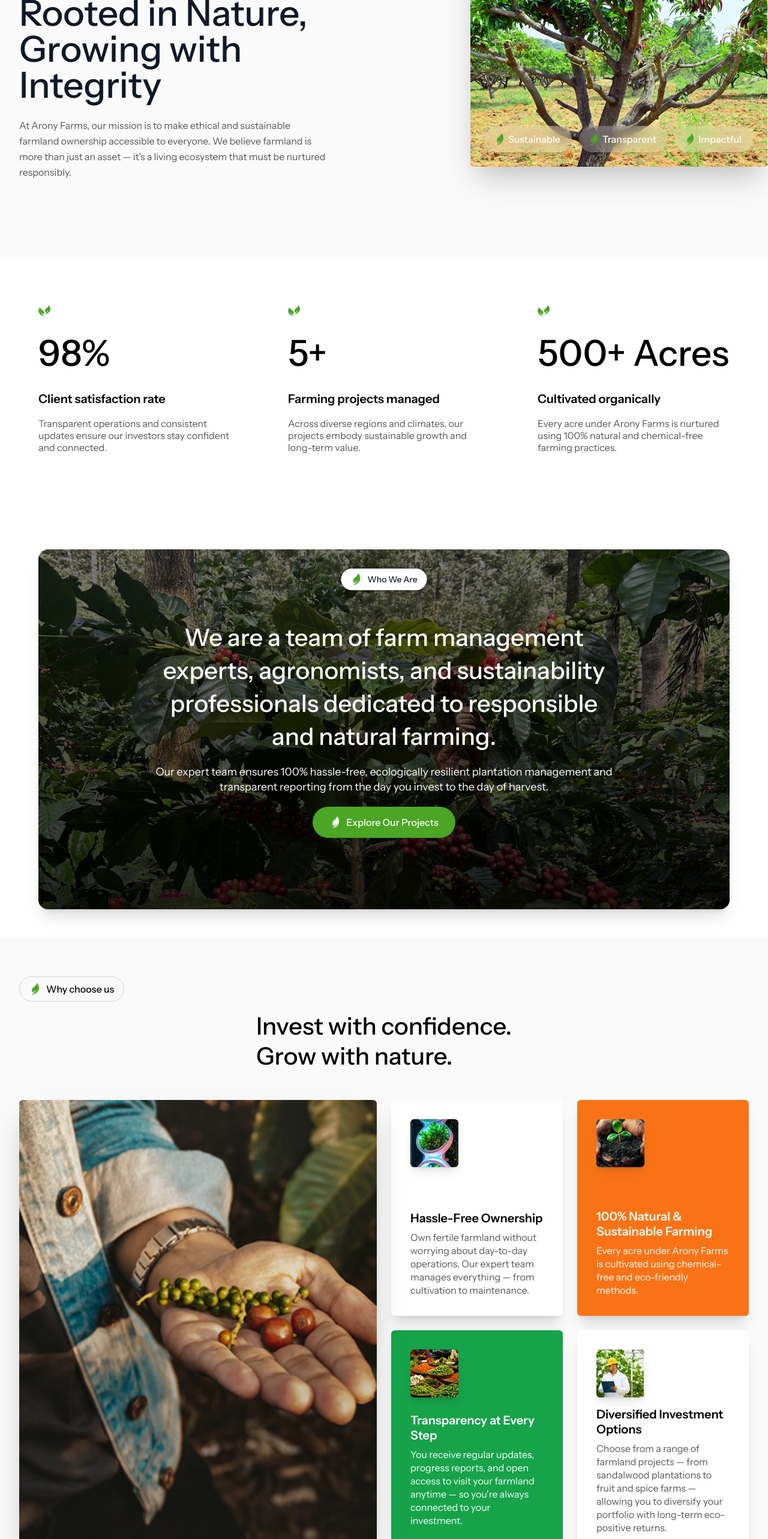
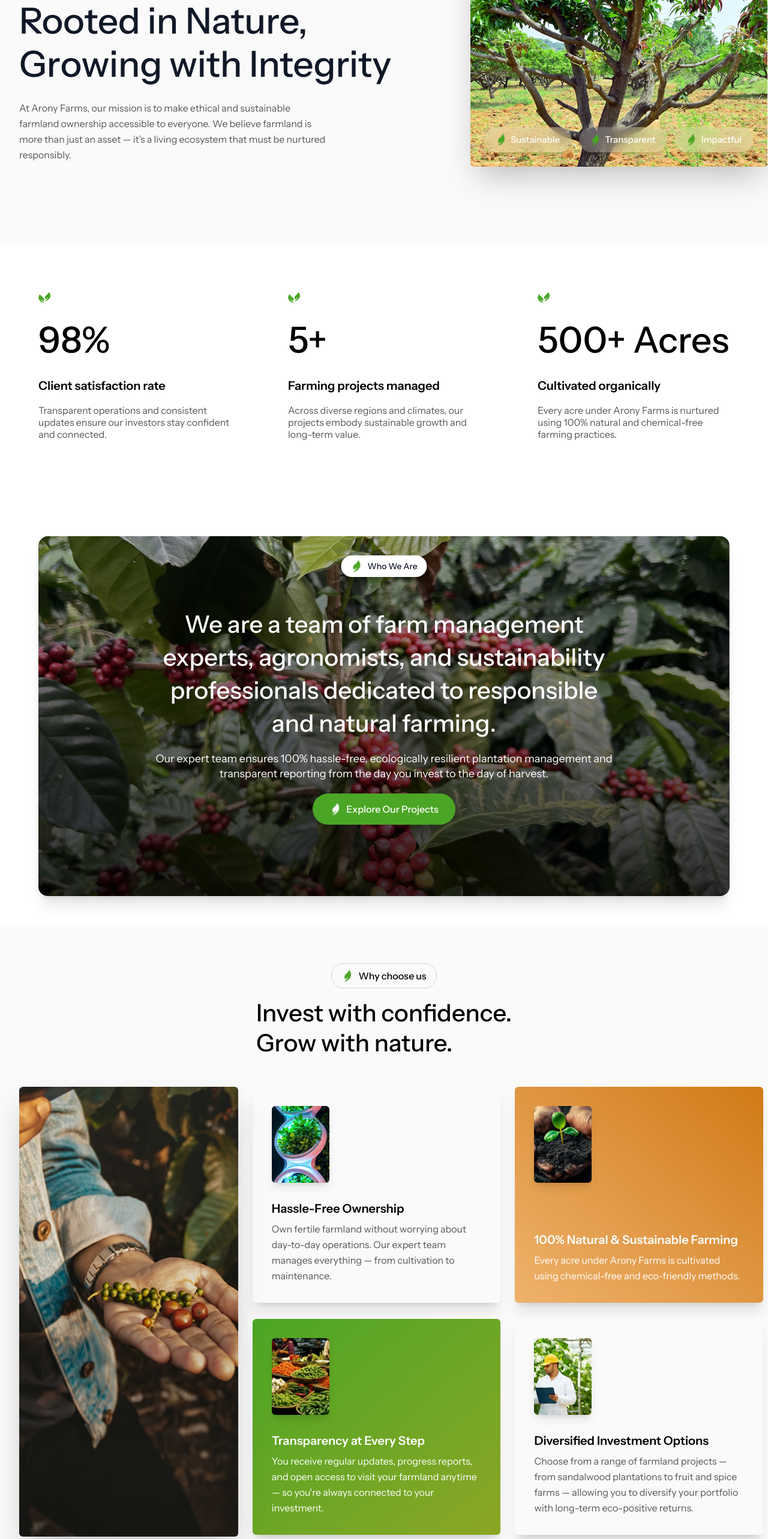
Before and after one commit to JavadAlip/aronyfarms-frontend, a React (Vite) app: page /about in a window 1280 px wide. Shown: the part 234-2800 px from the top of the page at 60% size. Built offline with nearby package versions, Linux system fonts and the light colour scheme.

Commit message:
ui issue fixed

```diff
--- a/src/Components/AboutUs/AboutMain.jsx
+++ b/src/Components/AboutUs/AboutMain.jsx
@@ -11,7 +11,6 @@
 
     return (
         <div className="bg-neutral-50 py-16  px-4 sm:px-6 lg:px-8">
-            {/* ↑ Added pb-32 for more bottom space */}
             <div className="max-w-7xl mx-auto">
 
                 {/* Header Section with Image */}
@@ -27,10 +26,9 @@
                             <span className="text-black text-[16px] font-medium">About us</span>
                         </div>
 
-                        <h2 className="text-4xl sm:text-5xl lg:text-[60px] font-medium text-gray-900 leading-tight mb-6">
-                            Rooted in Nature,
-                            <br className="hidden sm:block" />
-                            Growing with Integrity
+                        <h2 className="text-3xl sm:text-4xl lg:text-[60px] font-medium text-gray-900 leading-snug sm:leading-tight lg:leading-[1.2] mb-6">
+                            Rooted in Nature,<br />
+                            <span className="whitespace-nowrap">Growing with Integrity</span>
                         </h2>
 
                         <p className="text-[#585858] text-[16px] font-normal leading-relaxed max-w-lg">
@@ -46,21 +44,22 @@
                             className="w-full h-full object-cover"
                         />
 
-                        <div className="absolute bottom-6 left-6 right-6 flex items-center justify-center space-x-3">
+                        <div className="absolute bottom-4 sm:bottom-6 left-3 right-3 sm:left-6 sm:right-6 grid grid-cols-2 sm:grid-cols-2 lg:flex justify-center gap-2 sm:gap-3">
                             {["Sustainable", "Transparent", "Impactful"].map((label, i) => (
                                 <button
                                     key={i}
-                                    className="backdrop-blur-md bg-white/20 text-white font-medium px-5 py-2.5 rounded-full hover:bg-white/30 transition-colors shadow-lg flex items-center space-x-2"
+                                    className="backdrop-blur-md bg-white/20 text-white font-medium px-3 py-1.5 sm:px-5 sm:py-2.5 rounded-full hover:bg-white/30 transition-colors shadow-lg flex items-center space-x-1 sm:space-x-2 text-[12px] sm:text-[15px]"
                                 >
                                     <img
                                         src={leafgrn}
                                         alt="leaf icon"
-                                        className="w-4 h-4 sm:w-5 sm:h-5 object-contain"
+                                        className="w-3 h-3 sm:w-5 sm:h-5 object-contain"
                                     />
                                     <span>{label}</span>
                                 </button>
                             ))}
                         </div>
+
                     </div>
                 </div>
             </div>
--- a/src/Components/AboutUs/AboutMain1.jsx
+++ b/src/Components/AboutUs/AboutMain1.jsx
@@ -1,5 +1,5 @@
 import React from 'react';
-import layerMain from '../../assets/layer-main.png';
+import layerMain from '../../assets/layer-main1.png';
 import leaf from "../../assets/leaf.png";
 import leafgrn from "../../assets/leaf-grn.png";
 import leafsgrn from "../../assets/leafs.png";
@@ -63,6 +63,8 @@
                                     alt="Arony Coffee Farm"
                                     className="w-full h-full object-cover"
                                 />
+                                {/* Slight black opacity overlay */}
+                                <div className="absolute inset-0 bg-black/30"></div>
 
                                 {/* Overlay */}
                                 <div className="absolute inset-0 bg-gradient-to-t from-black/70 via-black/30 to-transparent flex flex-col items-center justify-center text-center text-white px-4 sm:px-6 z-20">
--- a/src/Components/AboutUs/Navbar.jsx
+++ b/src/Components/AboutUs/Navbar.jsx
@@ -1,6 +1,6 @@
 import React, { useState } from "react";
 import { Menu, X, ChevronDown, Plus } from "lucide-react";
-import logo from "../../assets/logo1.png";
+import logo from "../../assets/logo2.png";
 import navbarLast from "../../assets/Container.png";
 import { Link } from "react-router-dom";
 import leaf from "../../assets/leaf.png";
@@ -10,11 +10,11 @@
   const [isDropdownOpen, setIsDropdownOpen] = useState(false);
 
   return (
-    <nav className="w-full fixed top-0 left-0 z-50 bg-green-700">
+    <nav className="w-full fixed top-0 left-0 z-50 bg-[#035925]">
       <div className="max-w-7xl mx-auto px-4 sm:px-6 lg:px-8">
         <div className="flex justify-between h-24 items-center">
           <div className="flex items-center">
-            <img src={logo} alt="Logo" className="h-10 w-auto" />
+            <img src={logo} alt="Logo" className="h-16 w-auto" />
           </div>
 
           <div className="hidden md:flex space-x-8 font-medium text-white">
@@ -71,7 +71,7 @@
 
           <div className="hidden md:flex items-center">
             <Link to="/">
-              <button className="bg-white/20 backdrop-blur-md hover:bg-white/30 text-white font-medium px-6 py-3 rounded-full flex items-center gap-2 transition-colors border border-white/30">
+              <button className="bg-white/20 backdrop-blur-md hover:bg-white/30 text-white font-medium px-6 py-3 rounded-full flex items-center gap-2 transition-colors ">
                 <img
                   src={leaf}
                   alt="leaf icon"
--- a/src/Components/AboutUs/WhyChooseUs.jsx
+++ b/src/Components/AboutUs/WhyChooseUs.jsx
@@ -1,44 +1,38 @@
-import React from 'react'
-import whychoose from '../../assets/whychoose.png'
-import whychoose1 from '../../assets/whychoose1.png'
-import whychoose2 from '../../assets/whychoose2.png'
-import whychoose3 from '../../assets/whychoose3.png'
-import whychoose4 from '../../assets/whychoose4.png'
+import React from "react";
+import whychoose from "../../assets/whychoose.png";
+import whychoose1 from "../../assets/whychoose1.png";
+import whychoose2 from "../../assets/whychoose2.png";
+import whychoose3 from "../../assets/whychoose3.png";
+import whychoose4 from "../../assets/whychoose4.png";
 import leafgrn from "../../assets/leaf-grn.png";
 
 const WhyChooseUs = () => {
     return (
         <div className="bg-neutral-50 py-16 px-4 sm:px-6 lg:px-8">
             <div className="max-w-7xl mx-auto">
-
                 {/* Header */}
                 <div className="text-center mb-12">
-                    <div className="flex items-center gap-2 border border-gray-300 rounded-full px-4 py-2 hover:border-green-500 transition-colors w-fit">
-                        <img
-                            src={leafgrn}
-                            alt="leaf icon"
-                            className="w-5 h-5 object-contain"
-                        />
+                    <div className="flex items-center gap-2 border border-gray-300 rounded-full px-4 py-2 hover:border-green-500 transition-colors w-fit mx-auto">
+                        <img src={leafgrn} alt="leaf icon" className="w-5 h-5 object-contain" />
                         <span className="text-black text-[16px] font-medium">Why choose us</span>
                     </div>
+
                     <div className="flex justify-center items-center text-center px-4">
                         <div className="max-w-3xl text-left">
                             <h2 className="text-[28px] sm:text-[36px] md:text-[40px] font-medium text-black leading-tight mt-4">
-                                Invest with confidence.<br />
+                                Invest with confidence.
+                                <br />
                                 Grow with nature.
                             </h2>
                         </div>
                     </div>
-
-
                 </div>
 
-                {/* Features Grid */}
-                <div className="grid grid-cols-1 lg:grid-cols-2 gap-6">
-
-                    {/* Left Side Image */}
+                {/* Features Section */}
+                <div className="grid grid-cols-1 lg:grid-cols-[30%_70%] gap-6">
+                    {/* Left Image (reduced width further) */}
                     <div className="order-1">
-                        <div className="relative h-[440px] sm:h-[490px] md:h-[540px] lg:h-[740px] rounded-md overflow-hidden shadow-2xl group">
+                        <div className="relative h-[380px] sm:h-[460px] md:h-[500px] lg:h-[750px] rounded-md overflow-hidden shadow-2xl group">
                             <img
                                 src={whychoose}
                                 alt="Hands holding plant"
@@ -48,15 +42,12 @@
                         </div>
                     </div>
 
-                    {/* Right Side 2x2 Feature Cards */}
+                    {/* Right Side Feature Cards (now takes 70% width) */}
                     <div className="order-2 grid grid-cols-1 md:grid-cols-2 gap-6">
-
                         {/* Card 1 */}
-                        <div className="bg-white rounded-md p-6 sm:p-8 shadow-xl hover:shadow-2xl transition-all duration-300 hover:scale-105 flex flex-col justify-between h-[320px] sm:h-[360px]
-
-">
+                        <div className="bg-[#FAFAFA] rounded-md p-6 sm:p-8 shadow-xl hover:shadow-2xl transition-all duration-300 hover:scale-105 flex flex-col justify-between h-[320px] sm:h-[360px]">
                             <div className="mb-4">
-                                <div className="w-16 h-16 sm:w-20 sm:h-20 rounded-md overflow-hidden shadow-lg">
+                                <div className="w-24 h-32 rounded-md overflow-hidden shadow-lg mx-auto md:mx-0">
                                     <img src={whychoose1} className="w-full h-full object-cover" />
                                 </div>
                             </div>
@@ -64,17 +55,21 @@
                                 <h3 className="text-black text-[18px] sm:text-[20px] font-semibold mb-2 leading-tight">
                                     Hassle-Free Ownership
                                 </h3>
-                                <p className="text-[#585858] font-normal text-[14px] sm:text-[16px] leading-snug">
+                                <p className="text-[#585858] font-normal text-[14px] sm:text-[16px] leading-relaxed">
                                     Own fertile farmland without worrying about day-to-day operations. Our expert team manages everything — from cultivation to maintenance.
                                 </p>
                             </div>
                         </div>
 
                         {/* Card 2 */}
-                        <div className="bg-orange-500 rounded-md p-6 sm:p-8 shadow-xl hover:shadow-2xl transition-all duration-300 hover:scale-105 flex flex-col justify-between h-[320px] sm:h-[360px]
-">
+                        <div
+                            className="rounded-md p-6 sm:p-8 shadow-xl hover:shadow-2xl transition-all duration-300 hover:scale-105 flex flex-col justify-between h-[320px] sm:h-[360px]"
+                            style={{
+                                background: "linear-gradient(to bottom left, #D07A17, #EFB26C)",
+                            }}
+                        >
                             <div className="mb-4">
-                                <div className="w-16 h-16 sm:w-20 sm:h-20 rounded-md overflow-hidden shadow-lg">
+                                <div className="w-24 h-32 rounded-md overflow-hidden shadow-lg mx-auto md:mx-0">
                                     <img src={whychoose2} alt="Natural Farming" className="w-full h-full object-cover" />
                                 </div>
                             </div>
@@ -82,18 +77,22 @@
                                 <h3 className="text-white text-[18px] sm:text-[20px] font-semibold mb-2 leading-tight">
                                     100% Natural & Sustainable Farming
                                 </h3>
-                                <p className="text-white font-normal text-[14px] sm:text-[16px] leading-snug">
+                                <p className="text-white font-normal text-[14px] sm:text-[16px] leading-relaxed">
                                     Every acre under Arony Farms is cultivated using chemical-free and eco-friendly methods.
                                 </p>
                             </div>
                         </div>
 
+
                         {/* Card 3 */}
-                        <div className="bg-green-600 rounded-md p-6 sm:p-8 shadow-xl hover:shadow-2xl transition-all duration-300 hover:scale-105 flex flex-col justify-between h-[320px] sm:h-[360px]
-
-">
+                        <div
+                            className="rounded-md p-6 sm:p-8 shadow-xl hover:shadow-2xl transition-all duration-300 hover:scale-105 flex flex-col justify-between h-[320px] sm:h-[360px]"
+                            style={{
+                                background: "linear-gradient(to bottom right, #4CA625, #8CA625)",
+                            }}
+                        >
                             <div className="mb-4">
-                                <div className="w-16 h-16 sm:w-20 sm:h-20 rounded-md overflow-hidden shadow-lg">
+                                <div className="w-24 h-32 rounded-md overflow-hidden shadow-lg mx-auto md:mx-0">
                                     <img src={whychoose3} alt="Transparency" className="w-full h-full object-cover" />
                                 </div>
                             </div>
@@ -101,18 +100,16 @@
                                 <h3 className="text-white text-[18px] sm:text-[20px] font-semibold mb-2 leading-tight">
                                     Transparency at Every Step
                                 </h3>
-                                <p className="text-white font-normal text-[14px] sm:text-[16px] leading-snug">
+                                <p className="text-white font-normal text-[14px] sm:text-[16px] leading-relaxed">
                                     You receive regular updates, progress reports, and open access to visit your farmland anytime — so you're always connected to your investment.
                                 </p>
                             </div>
                         </div>
 
                         {/* Card 4 */}
-                        <div className="bg-white rounded-md p-6 sm:p-8 shadow-xl hover:shadow-2xl transition-all duration-300 hover:scale-105 flex flex-col justify-between h-[320px] sm:h-[360px]
-
-">
+                        <div className="bg-[#FAFAFA] rounded-md p-6 sm:p-8 shadow-xl hover:shadow-2xl transition-all duration-300 hover:scale-105 flex flex-col justify-between h-[320px] sm:h-[360px]">
                             <div className="mb-4">
-                                <div className="w-16 h-16 sm:w-20 sm:h-20 rounded-md overflow-hidden shadow-lg">
+                                <div className="w-24 h-32 rounded-md overflow-hidden shadow-lg mx-auto md:mx-0">
                                     <img src={whychoose4} alt="Diversified Investment" className="w-full h-full object-cover" />
                                 </div>
                             </div>
@@ -120,7 +117,7 @@
                                 <h3 className="text-black text-[18px] sm:text-[20px] font-semibold mb-2 leading-tight">
                                     Diversified Investment Options
                                 </h3>
-                                <p className="text-[#585858] font-normal text-[14px] sm:text-[16px] leading-snug">
+                                <p className="text-[#585858] font-normal text-[14px] sm:text-[16px] leading-relaxed">
                                     Choose from a range of farmland projects — from sandalwood plantations to fruit and spice farms — allowing you to diversify your portfolio with long-term eco-positive returns.
                                 </p>
                             </div>
@@ -129,7 +126,7 @@
                 </div>
             </div>
         </div>
-    )
-}
+    );
+};
 
-export default WhyChooseUs
+export default WhyChooseUs;
--- a/src/Components/Common/Footer.jsx
+++ b/src/Components/Common/Footer.jsx
@@ -45,7 +45,7 @@
                 <img
                   src={logo}
                   alt="Arony Farms Logo"
-                  className="w-40 sm:w-48 md:w-56 lg:w-64 h-auto object-contain"
+                  className="w-48 sm:w-48 md:w-56 lg:w-72 h-auto object-contain"
                 />
               </div>
               {/* <p className="text-orange-500 font-medium text-sm">You Own We Farm</p> */}
@@ -69,7 +69,7 @@
                   <img
                     src={social.icon}
                     alt={social.name}
-                    className="w-12 h-12 sm:w-16 sm:h-16 md:w-20 md:h-20 lg:w-28 lg:h-28 object-contain"
+                    className="w-12 h-12 sm:w-24 sm:h-24 md:w-20 md:h-20 lg:w-28 lg:h-28 object-contain"
                   />
                 </a>
               ))}
@@ -88,7 +88,7 @@
                     <li key={link.name}>
                       <a
                         href={link.href}
-                        className="text-gray-600 hover:text-green-600 text-[14px] sm:text-sm transition-colors"
+                        className="text-[#585858] hover:text-green-600 text-[14px] lg:text-[16px] font-medium sm:text-sm transition-colors"
                       >
                         {link.name}
                       </a>
@@ -105,7 +105,7 @@
                     <li key={link.name}>
                       <a
                         href={link.href}
-                        className="text-gray-600 hover:text-green-600 text-[14px] sm:text-sm transition-colors"
+                        className="text-[#585858] hover:text-green-600 text-[14px] lg:text-[16px] font-medium sm:text-sm transition-colors"
                       >
                         {link.name}
                       </a>
@@ -122,7 +122,7 @@
                     <li key={link.name}>
                       <a
                         href={link.href}
-                        className="text-gray-600 hover:text-green-600 text-[14px] sm:text-sm transition-colors"
+                        className="text-[#585858] hover:text-green-600 text-[14px] sm:text-sm lg:text-[16px] font-medium transition-colors"
                       >
                         {link.name}
                       </a>
@@ -139,7 +139,7 @@
                     <li key={link.name}>
                       <a
                         href={link.href}
-                        className="text-[#585858] hover:text-green-700 text-[14px] sm:text-[15px] lg:text-[16px] font-medium transition-colors"
+                        className="text-[#585858] hover:text-green-600 text-[14px] sm:text-[15px] lg:text-[16px] font-medium transition-colors"
                       >
                         {link.name}
                       </a>
--- a/src/Components/Common/Navbar.jsx
+++ b/src/Components/Common/Navbar.jsx
@@ -72,7 +72,7 @@
 
           <div className="hidden md:flex items-center">
             <Link to="/">
-              <button className="bg-white/20 backdrop-blur-md hover:bg-white/30 text-white font-medium px-6 py-3 rounded-full flex items-center gap-2 transition-colors border border-white/30">
+              <button className="bg-white/20 backdrop-blur-md hover:bg-white/30 text-white font-medium px-6 py-3 rounded-full flex items-center gap-2 transition-colors ">
                 <img
                   src={leaf}
                   alt="leaf icon"
```
Also changed, not shown: src/assets/layer-main1.png (added), src/assets/logo2.png (added).
